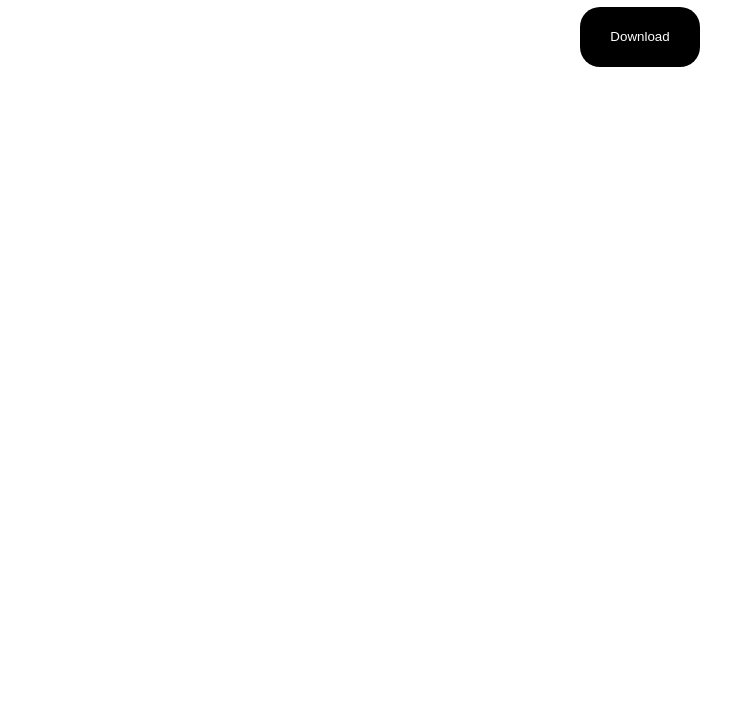
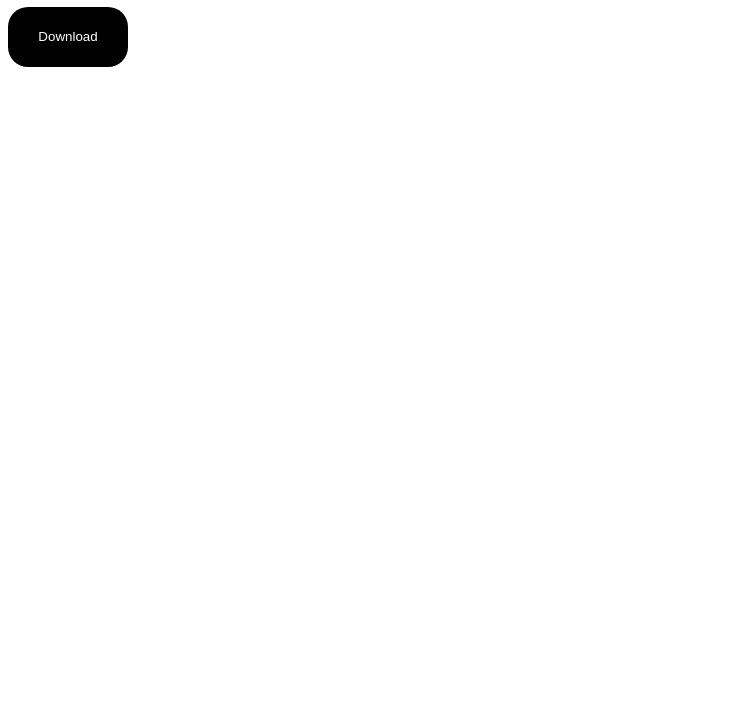
Before and after one commit to Clarot345/free-mcpe, a plain HTML site: page index.html in a window 1280 px wide. Shown: the part 73-800 px from the top of the page, without its empty margins (0-755 px from the left). Drawn offline with Linux system fonts and the light colour scheme.

Commit message:
Update index.html

```diff
--- a/index.html
+++ b/index.html
@@ -8,7 +8,6 @@
   </head>
   <body>
     <h1 id="Title">Minecraft Clarot Edition</h1>
-    <center><a href="Minecraftpe.txt" download><button id="download" download="Minecraftpe.txt">Download</button></a>
-    </center>
+    <a href="Minecraftpe.txt" download><button id="download" download="Minecraftpe.txt">Download</button></a>
   </body>
 </html>
```
